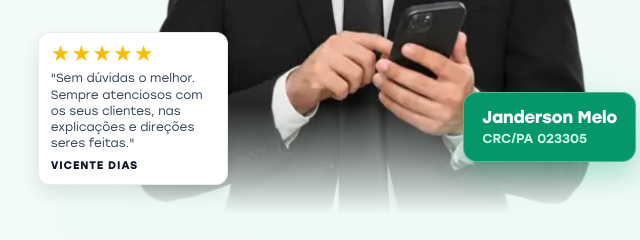
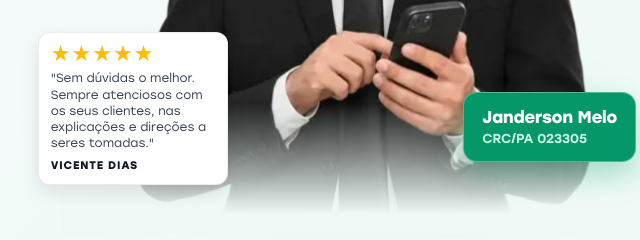
Before and after one commit to jandersonmelo/jandersonmelo, a plain HTML site: page index.html in a window 1280 px wide. Shown: the part 457-697 px from the top of the page, 560-1200 px from the left. Drawn offline with Linux system fonts and the light colour scheme.

Commit message:
Atualização de página contabilidade
Atualização no texto do depoimento de Vicente Dias

```diff
--- a/index.html
+++ b/index.html
@@ -788,7 +788,7 @@
           </div>
           <figure class="hero-review" aria-label="Avaliação de José Roberto no Google">
             <span class="stars" aria-label="5 de 5 estrelas">★★★★★</span>
-            <p>"Sem dúvidas o melhor. Sempre atenciosos com os seus clientes, nas explicações e direções seres feitas."</p>
+            <p>"Sem dúvidas o melhor. Sempre atenciosos com os seus clientes, nas explicações e direções a seres tomadas."</p>
             <cite>Vicente Dias</cite>
           </figure>
         </div>
```
